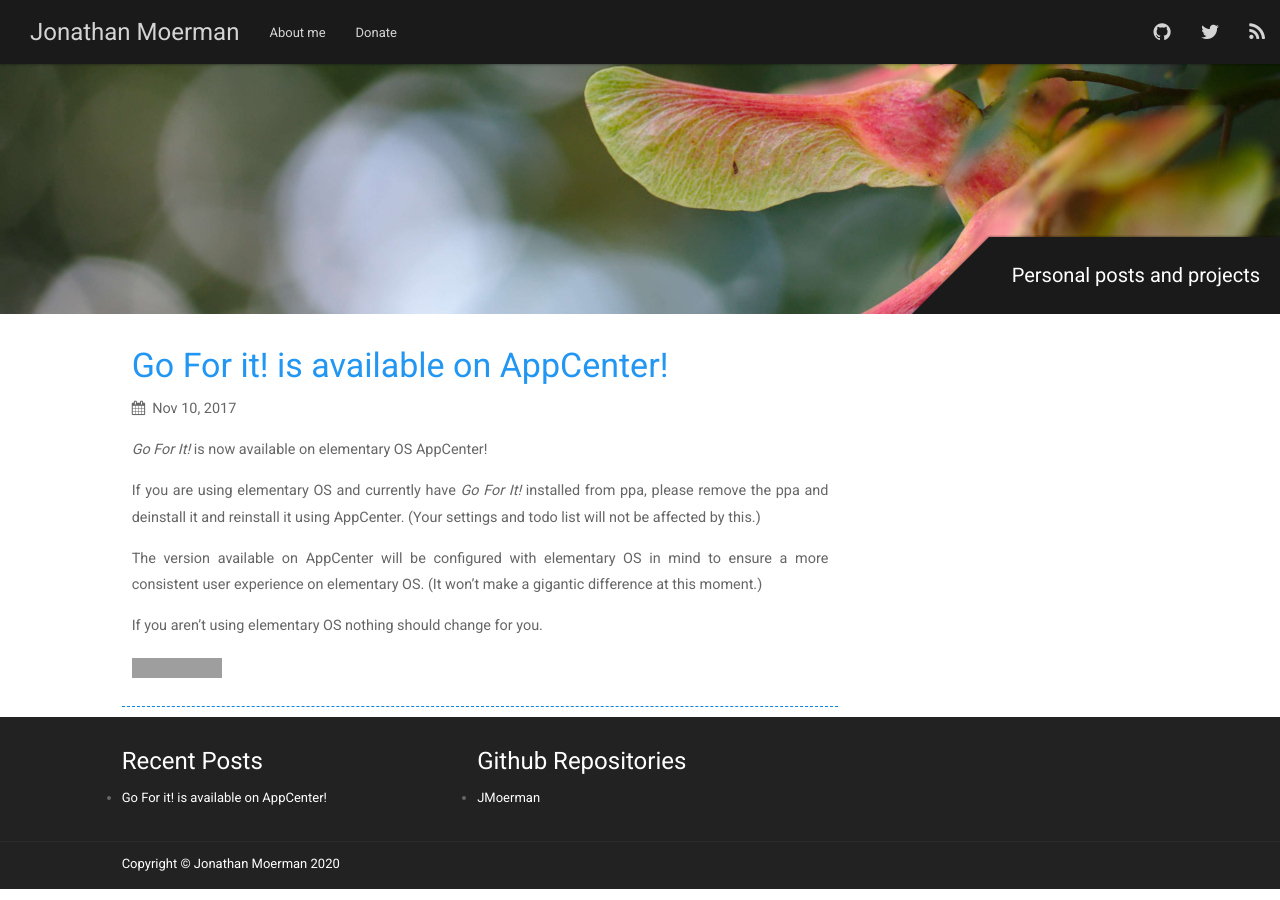
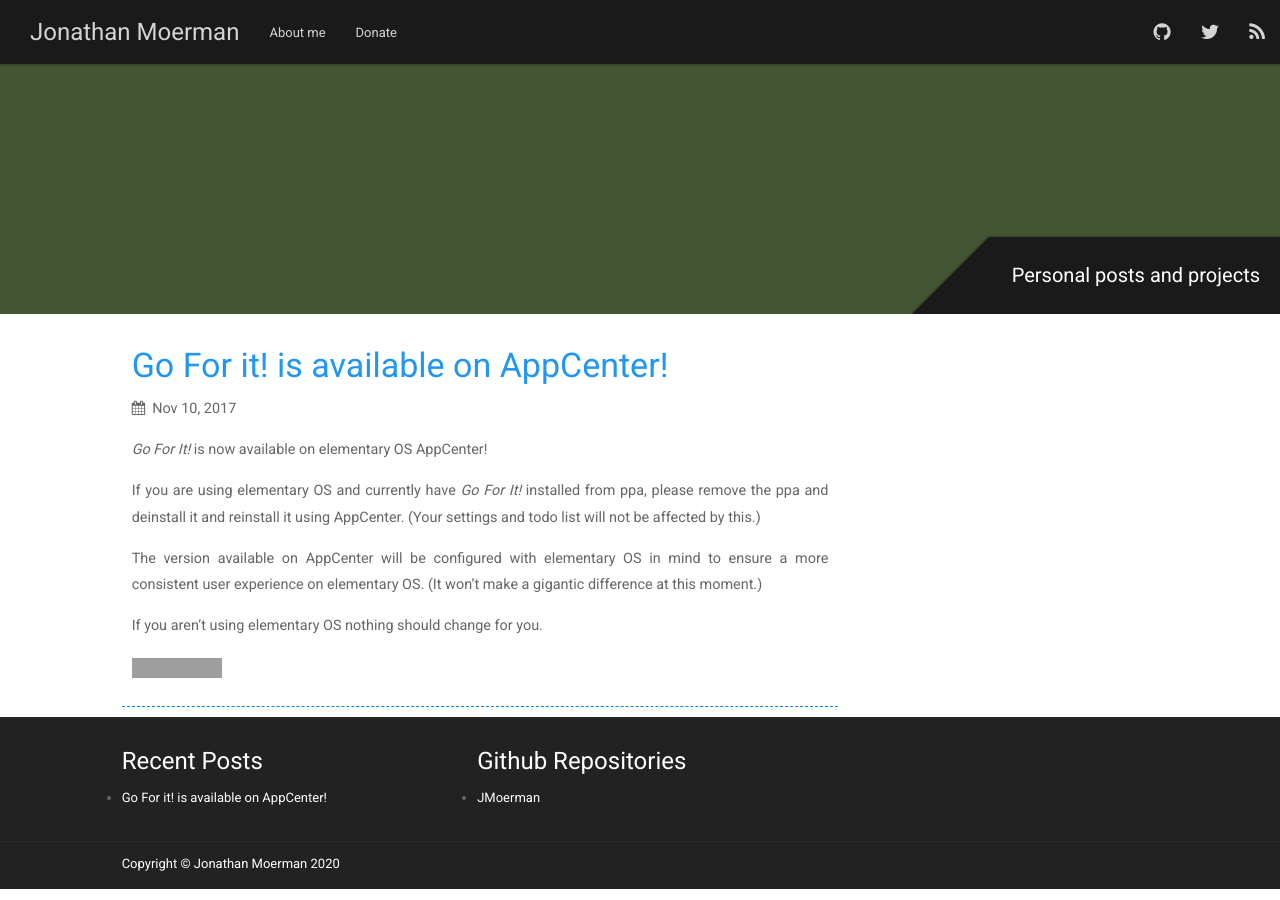
Before and after one commit to JMoerman/JMoerman.github.io, a Jekyll site: the page built from index.html, in a window 1280 px wide. Built offline with Jekyll 4.4.1, drawn with Linux system fonts in a browser that asks for light colours; grey boxes are pictures that could not be loaded.

Commit message:
Delay loading banner

```diff
--- a/_includes/endfooter.html
+++ b/_includes/endfooter.html
@@ -6,12 +6,3 @@
               <div class="col-md-4"></div>
               <div class="col-md-1"></div>
             </div>
-            <script type="text/javascript">
-              /* First CSS File */
-              var font_awesome = document.createElement('link');
-              font_awesome.rel = 'stylesheet';
-              font_awesome.href = 'https://maxcdn.bootstrapcdn.com/font-awesome/4.7.0/css/font-awesome.min.css';
-              font_awesome.type = 'text/css';
-              var godefer = document.getElementsByTagName('link')[0];
-              godefer.parentNode.insertBefore(font_awesome, godefer);
-            </script>
--- /dev/null
+++ b/_includes/include_js.html
@@ -0,0 +1,18 @@
+    <script type="text/javascript">
+      var font_awesome = document.createElement('link');
+      font_awesome.rel = 'stylesheet';
+      font_awesome.href = 'https://maxcdn.bootstrapcdn.com/font-awesome/4.7.0/css/font-awesome.min.css';
+      font_awesome.type = 'text/css';
+      var godefer = document.getElementsByTagName('link')[0];
+      godefer.parentNode.insertBefore(font_awesome, godefer);
+    </script>
+    <noscript><link rel="stylesheet" href="//maxcdn.bootstrapcdn.com/font-awesome/4.7.0/css/font-awesome.min.css"></noscript>
+    <script type="text/javascript">
+      var banner = document.createElement('link');
+      banner.rel = 'stylesheet';
+      banner.href = '{{ "/css/banner.css" | prepend: site.baseurl }}';
+      banner.type = 'text/css';
+      var godefer = document.getElementsByTagName('link')[0];
+      godefer.parentNode.insertBefore(banner, godefer);
+    </script>
+    <noscript><link rel="stylesheet" href="{{ "/css/banner.css" | prepend: site.baseurl }}"></noscript>
--- a/_layouts/default.html
+++ b/_layouts/default.html
@@ -24,6 +24,7 @@
     <div class="col-md-12">
     {% include endfooter.html %}
     </div>
+    {% include include_js.html %}
   </body>
 
 </html>
--- a/_sass/_layout.scss
+++ b/_sass/_layout.scss
@@ -1,7 +1,5 @@
 .blog-theme-class {
-  background-image: url('../images/banner.jpg');
-  background-position: center center;
-  background-size: cover;
+  background: #445533;
   margin-top: $navbar-size;
   min-height: $banner-size;
 }
--- /dev/null
+++ b/css/banner.css
@@ -0,0 +1,5 @@
+.blog-theme-class {
+  background-image: url('../images/banner.jpg');
+  background-position: center center;
+  background-size: cover;
+}
```
